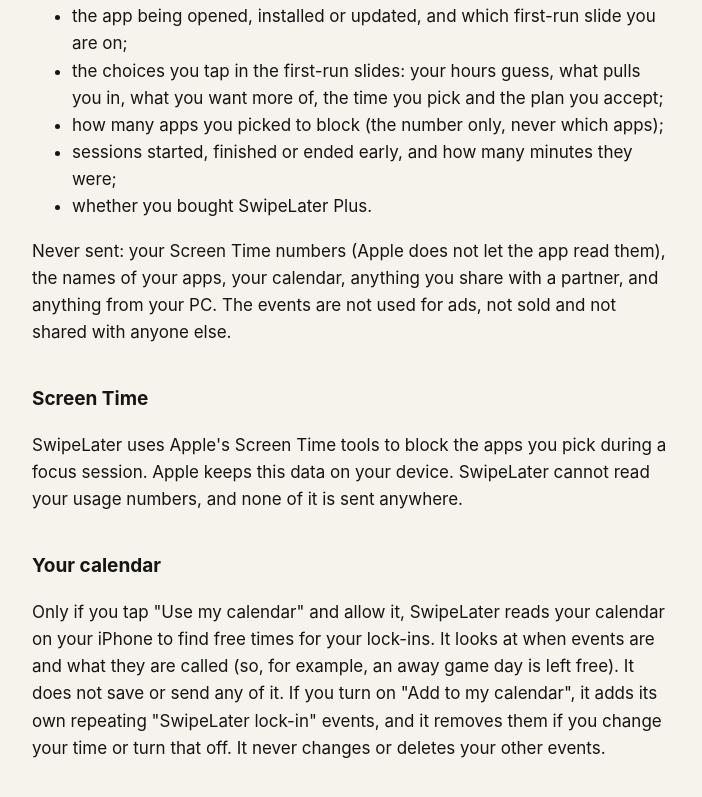
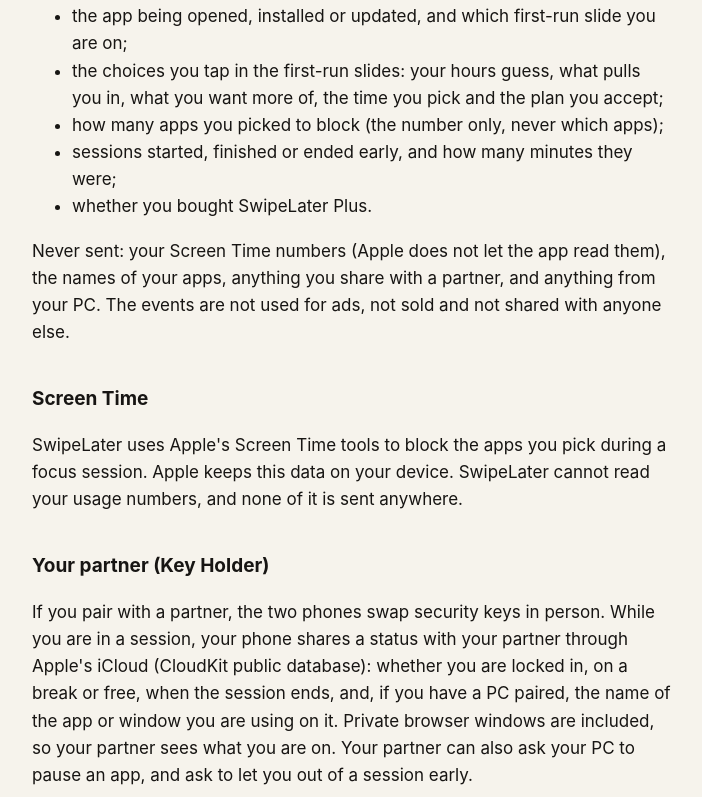
Before and after one commit to Chikensoupppp/swipelater-site, a plain HTML site: page privacy/index.html in a window 1280 px wide. Shown: the part 778-1575 px from the top of the page, without its empty margins (288-990 px from the left). Drawn offline with Linux system fonts and the light colour scheme.

Commit message:
Privacy: the app no longer uses the calendar

```diff
--- a/privacy/index.html
+++ b/privacy/index.html
@@ -52,20 +52,13 @@
     <li>sessions started, finished or ended early, and how many minutes they were;</li>
     <li>whether you bought SwipeLater Plus.</li>
   </ul>
-  <p>Never sent: your Screen Time numbers (Apple does not let the app read them), the names of your apps, your
-  calendar, anything you share with a partner, and anything from your PC. The events are not used for ads, not
+  <p>Never sent: your Screen Time numbers (Apple does not let the app read them), the names of your apps,
+  anything you share with a partner, and anything from your PC. The events are not used for ads, not
   sold and not shared with anyone else.</p>
 
   <h2>Screen Time</h2>
   <p>SwipeLater uses Apple's Screen Time tools to block the apps you pick during a focus session. Apple keeps
   this data on your device. SwipeLater cannot read your usage numbers, and none of it is sent anywhere.</p>
-
-  <h2>Your calendar</h2>
-  <p>Only if you tap "Use my calendar" and allow it, SwipeLater reads your calendar on your iPhone to find free
-  times for your lock-ins. It looks at when events are and what they are called (so, for example, an away game
-  day is left free). It does not save or send any of it. If you turn on "Add to my calendar", it adds its own
-  repeating "SwipeLater lock-in" events, and it removes them if you change your time or turn that off. It never
-  changes or deletes your other events.</p>
 
   <h2>Your partner (Key Holder)</h2>
   <p>If you pair with a partner, the two phones swap security keys in person. While you are in a session,
@@ -101,7 +94,6 @@
     <tr><td>Local Network</td><td>Find and talk to your PC, and to a partner's phone that is next to you.</td></tr>
     <tr><td>Camera</td><td>Scan the QR code that pairs your PC.</td></tr>
     <tr><td>Nearby Interaction</td><td>Check that your partner's phone is right next to yours before they can end your session.</td></tr>
-    <tr><td>Calendar</td><td>Find free times for your lock-ins, and add them if you choose. Read on your iPhone only.</td></tr>
     <tr><td>Notifications</td><td>Reminders and the Sunday report. These are local and scheduled on your iPhone.</td></tr>
     <tr><td>Screen Time</td><td>Block the apps you pick during a session.</td></tr>
   </table>
```
